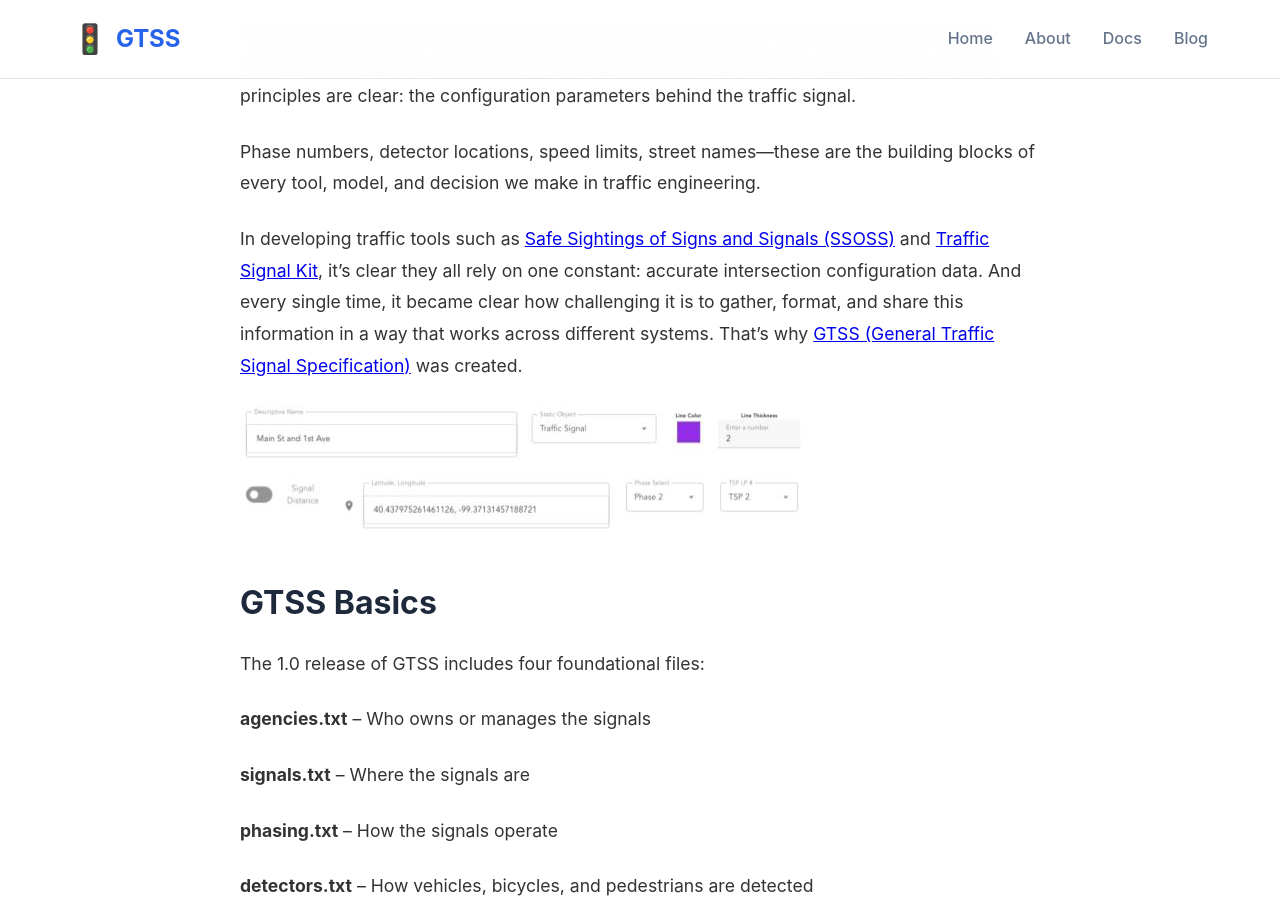
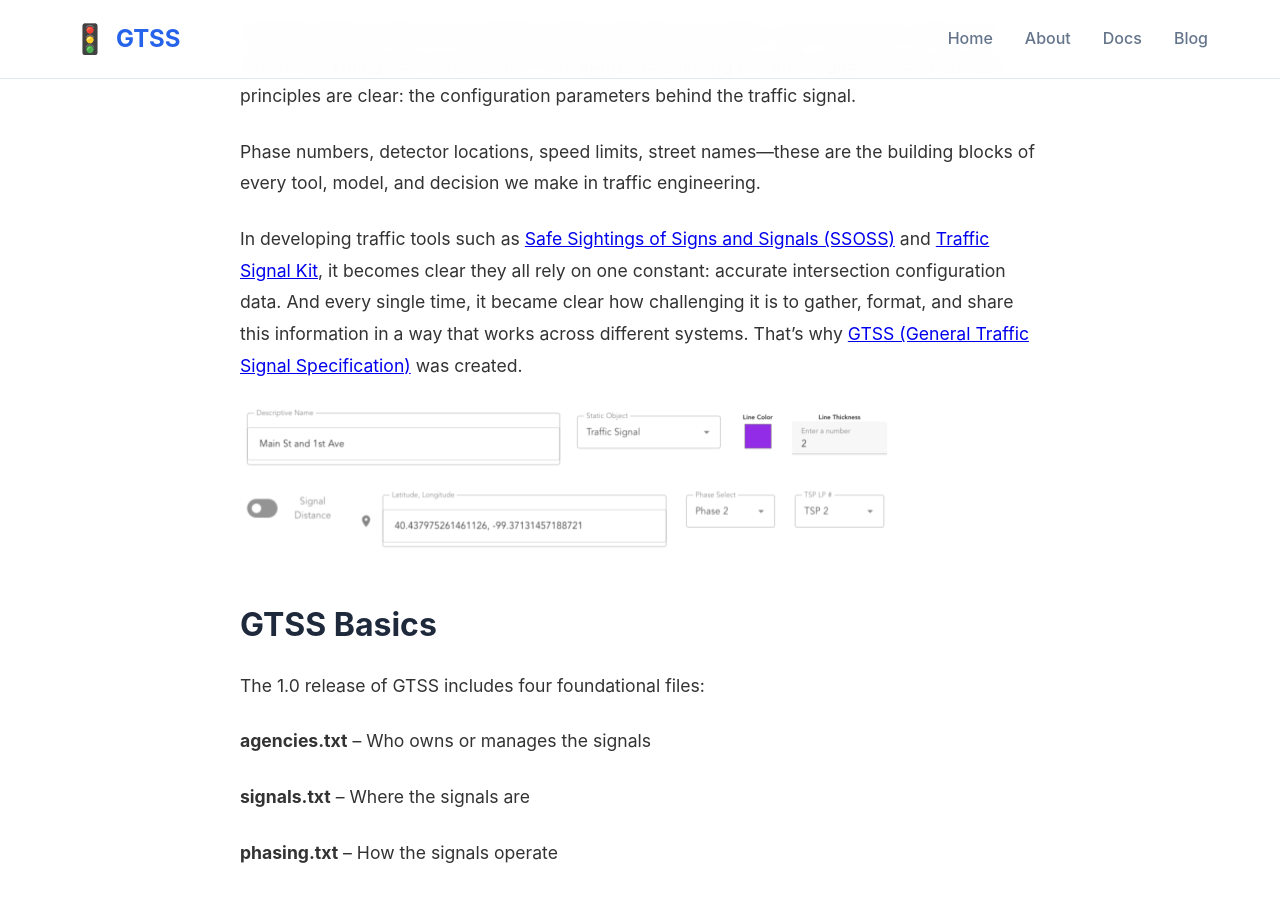
Before and after one commit to redmond2742/GTSS, a Jekyll site: the page built from _posts/2025-09-20-gtss-traffic-signals-first-principles.md, in a window 1280 px wide and 900 px high, scrolled down 389 px. Built offline with Jekyll 4.4.1, drawn with Linux system fonts in a browser that asks for light colours.

Commit message:
updated image size

```diff
--- a/_posts/2025-09-20-gtss-traffic-signals-first-principles.md
+++ b/_posts/2025-09-20-gtss-traffic-signals-first-principles.md
@@ -14,9 +14,9 @@
 
 Phase numbers, detector locations, speed limits, street names—these are the building blocks of every tool, model, and decision we make in traffic engineering.
 
-In developing traffic tools such as [Safe Sightings of Signs and Signals (SSOSS)](https://github.com/redmond2742/SSOSS) and [Traffic Signal Kit](https://www.trafficsignalkit.com/), it's clear they all rely on one constant: accurate intersection configuration data. And every single time, it became clear how challenging it is to gather, format, and share this information in a way that works across different systems. That’s why [GTSS (General Traffic Signal Specification)](https://redmond2742.github.io/GTSS/) was created.
+In developing traffic tools such as [Safe Sightings of Signs and Signals (SSOSS)](https://github.com/redmond2742/SSOSS) and [Traffic Signal Kit](https://www.trafficsignalkit.com/), it becomes clear they all rely on one constant: accurate intersection configuration data. And every single time, it became clear how challenging it is to gather, format, and share this information in a way that works across different systems. That’s why [GTSS (General Traffic Signal Specification)](https://redmond2742.github.io/GTSS/) was created.
 
-![Intersection Configuration in www.TrafficSignalKit.com]({{ "/assets/images/TrafficSignalKit.com-ConfigurationInput.jpg" | relative_url }})
+![Intersection Configuration in www.TrafficSignalKit.com]({{ "/assets/images/TrafficSignalKit.com-ConfigurationInput.png" | relative_url }})
 
 ## GTSS Basics
 
```
Also changed, not shown: assets/images/TrafficSignalKit.com-ConfigurationInput.png (added).
